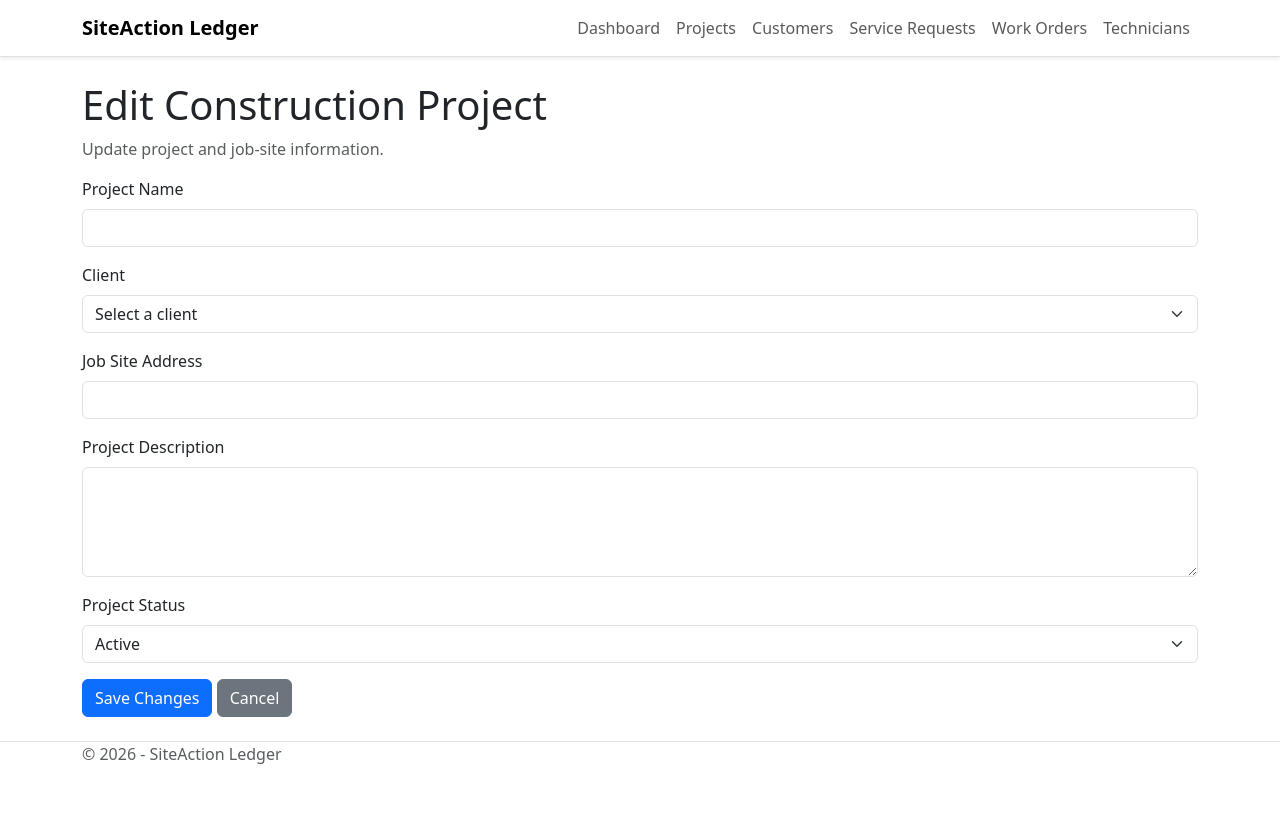
After one commit to LilliaParenteau/SiteActionLedger, an ASP.NET Core app: template Views/Projects/Edit.cshtml in a window 1280 px wide. The commit adds this page. Run offline with ASP.NET Core 8, Linux system fonts and the light colour scheme; the template is opened without the code that fills it, so the values that code supplies are empty.

Commit message:
Add project details and editing

```diff
--- /dev/null
+++ b/Views/Projects/Edit.cshtml
@@ -0,0 +1,101 @@
+@model SiteActionLedger.Models.Project
+
+@{
+    ViewData["Title"] = "Edit Project";
+}
+
+<div class="mt-4">
+    <h1>Edit Construction Project</h1>
+
+    <p class="text-muted">
+        Update project and job-site information.
+    </p>
+
+    <form asp-action="Edit"
+          asp-route-id="@Model.Id"
+          method="post">
+
+        <input type="hidden" asp-for="Id" />
+
+        <div asp-validation-summary="ModelOnly"
+             class="text-danger mb-3"></div>
+
+        <div class="mb-3">
+            <label asp-for="Name" class="form-label">
+                Project Name
+            </label>
+
+            <input asp-for="Name" class="form-control" />
+
+            <span asp-validation-for="Name"
+                  class="text-danger"></span>
+        </div>
+
+        <div class="mb-3">
+            <label asp-for="CustomerId" class="form-label">
+                Client
+            </label>
+
+            <select asp-for="CustomerId"
+                    asp-items="ViewBag.Customers"
+                    class="form-select">
+                <option value="0">Select a client</option>
+            </select>
+
+            <span asp-validation-for="CustomerId"
+                  class="text-danger"></span>
+        </div>
+
+        <div class="mb-3">
+            <label asp-for="SiteAddress" class="form-label">
+                Job Site Address
+            </label>
+
+            <input asp-for="SiteAddress"
+                   class="form-control" />
+
+            <span asp-validation-for="SiteAddress"
+                  class="text-danger"></span>
+        </div>
+
+        <div class="mb-3">
+            <label asp-for="Description" class="form-label">
+                Project Description
+            </label>
+
+            <textarea asp-for="Description"
+                      class="form-control"
+                      rows="4"></textarea>
+
+            <span asp-validation-for="Description"
+                  class="text-danger"></span>
+        </div>
+
+        <div class="mb-3">
+            <label asp-for="Status" class="form-label">
+                Project Status
+            </label>
+
+            <select asp-for="Status" class="form-select">
+                <option value="Active">Active</option>
+                <option value="On Hold">On Hold</option>
+                <option value="Completed">Completed</option>
+            </select>
+
+            <span asp-validation-for="Status"
+                  class="text-danger"></span>
+        </div>
+
+        <button type="submit" class="btn btn-primary">
+            Save Changes
+        </button>
+
+        <a asp-action="Index" class="btn btn-secondary">
+            Cancel
+        </a>
+    </form>
+</div>
+
+@section Scripts {
+    <partial name="_ValidationScriptsPartial" />
+}
```
Also changed, not shown: Controllers/ProjectsController.cs (+94 -11 lines), Views/Projects/Details.cshtml (added, +64 -0 lines), Views/Projects/Index.cshtml (+22 -2 lines).
